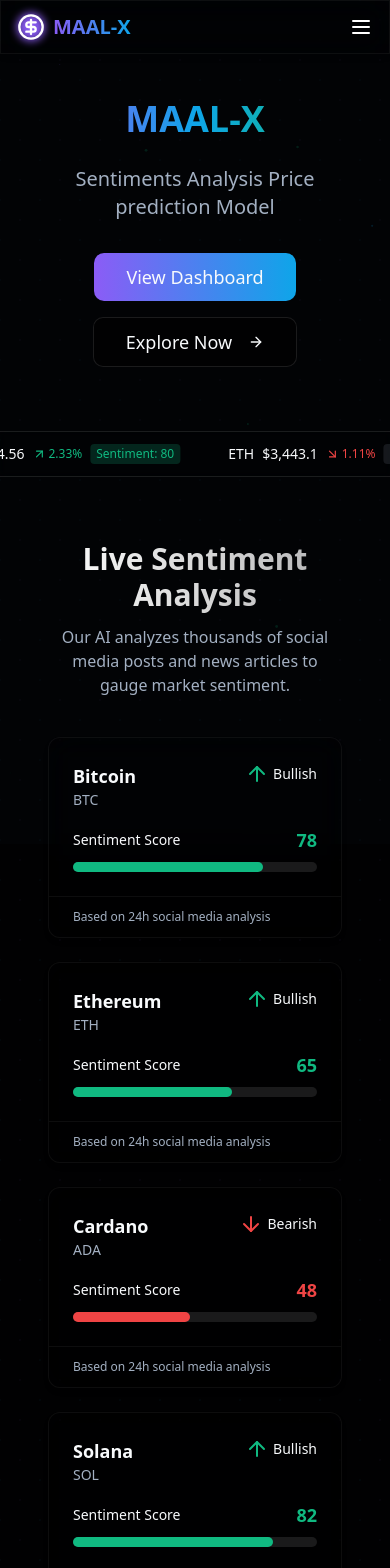
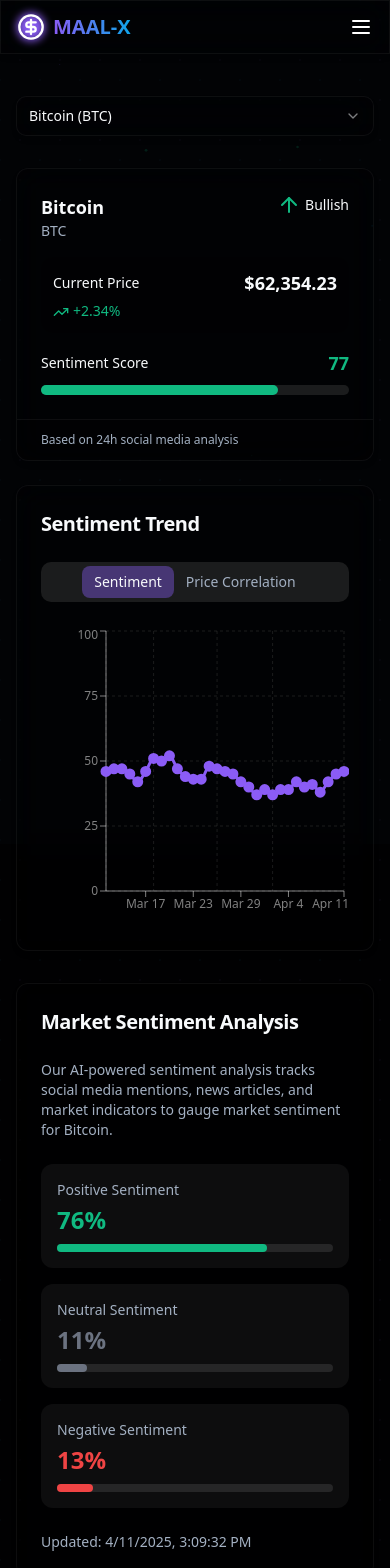
Before and after one commit to aasthachordia/crypto-pulse-nexus, a React (Vite) app: page / in a window 390 px wide. Shown: the top 1568 px of the page. Built offline with nearby package versions, Linux system fonts and the light colour scheme.

Commit message:
feat: Add coin price and graph to sentiment card
- Added price display to the sentiment card.
- Removed glowing effect on selection.
- Integrated coin selection and graph from the dashboard.

```diff
--- a/src/App.tsx
+++ b/src/App.tsx
@@ -3,7 +3,7 @@ import { Toaster } from "@/components/ui/toaster";
 import { Toaster as Sonner } from "@/components/ui/sonner";
 import { TooltipProvider } from "@/components/ui/tooltip";
 import { QueryClient, QueryClientProvider } from "@tanstack/react-query";
-import { BrowserRouter, Routes, Route } from "react-router-dom";
+import { BrowserRouter, Routes, Route, Navigate } from "react-router-dom";
 import Index from "./pages/Index";
 import NotFound from "./pages/NotFound";
 
@@ -17,6 +17,7 @@ const App = () => (
       <BrowserRouter>
         <Routes>
           <Route path="/" element={<Index />} />
+          <Route path="/dashboard" element={<Navigate to="/" replace />} />
           <Route path="*" element={<NotFound />} />
         </Routes>
       </BrowserRouter>
--- a/src/components/crypto/SentimentCard.tsx
+++ b/src/components/crypto/SentimentCard.tsx
@@ -1,5 +1,5 @@
 
-import { ArrowUp, ArrowDown, ArrowRight } from "lucide-react";
+import { ArrowUp, ArrowDown, ArrowRight, TrendingUp, TrendingDown } from "lucide-react";
 import { Card, CardContent, CardFooter } from "@/components/ui/card";
 import { cn } from "@/lib/utils";
 
@@ -8,6 +8,8 @@ interface SentimentCardProps {
   coinSymbol: string;
   sentimentScore: number;
   prediction: "up" | "down" | "neutral";
+  price: number;
+  change24h: number;
   className?: string;
 }
 
@@ -16,6 +18,8 @@ const SentimentCard = ({
   coinSymbol,
   sentimentScore,
   prediction,
+  price,
+  change24h,
   className
 }: SentimentCardProps) => {
   const getSentimentColor = (score: number, prediction: string) => {
@@ -55,7 +59,7 @@ const SentimentCard = ({
       className
     )}>
       <CardContent className="p-6">
-        <div className="flex justify-between items-start">
+        <div className="flex justify-between items-start mb-4">
           <div>
             <h3 className="text-lg font-semibold">{coinName}</h3>
             <p className="text-sm text-muted-foreground">{coinSymbol}</p>
@@ -64,6 +68,23 @@ const SentimentCard = ({
             {getPredictionIcon(prediction)}
             <span className="text-sm">
               {prediction === "up" ? "Bullish" : prediction === "down" ? "Bearish" : "Neutral"}
+            </span>
+          </div>
+        </div>
+
+        <div className="mb-4 p-3 bg-black/20 rounded-lg">
+          <div className="flex justify-between items-center mb-1">
+            <span className="text-sm">Current Price</span>
+            <span className="text-lg font-bold">${price.toLocaleString()}</span>
+          </div>
+          <div className="flex items-center">
+            <span className={`text-sm ${change24h >= 0 ? 'text-crypto-positive' : 'text-crypto-negative'}`}>
+              {change24h >= 0 ? (
+                <TrendingUp size={16} className="inline mr-1" />
+              ) : (
+                <TrendingDown size={16} className="inline mr-1" />
+              )}
+              {change24h >= 0 ? '+' : ''}{change24h}%
             </span>
           </div>
         </div>
--- a/src/components/crypto/TrendingCoins.tsx
+++ b/src/components/crypto/TrendingCoins.tsx
@@ -1,9 +1,7 @@
 
 import { useEffect, useState } from "react";
-import { ChevronRight, ArrowUpRight, ArrowDownRight, Minus } from "lucide-react";
-import { Link } from "react-router-dom";
-import { Card, CardContent, CardHeader, CardTitle, CardFooter } from "@/components/ui/card";
-import { Button } from "@/components/ui/button";
+import { ArrowUpRight, ArrowDownRight, Minus } from "lucide-react";
+import { Card, CardContent, CardHeader, CardTitle } from "@/components/ui/card";
 
 // Mock data for trending coins
 const initialTrendingCoins = [
@@ -63,16 +61,9 @@ const TrendingCoins = () => {
   }, []);
 
   return (
-    <Card className="glassmorphism border-white/10">
+    <Card className="glassmorphism border-white/10 h-full">
       <CardHeader>
-        <CardTitle className="text-xl flex items-center justify-between">
-          <span>Trending Coins</span>
-          <Link to="/coins">
-            <Button variant="ghost" size="sm" className="text-xs flex items-center gap-1">
-              View all <ChevronRight size={14} />
-            </Button>
-          </Link>
-        </CardTitle>
+        <CardTitle className="text-xl">Trending Coins</CardTitle>
       </CardHeader>
 
       <CardContent className="px-6">
@@ -123,14 +114,6 @@ const TrendingCoins = () => {
           ))}
         </div>
       </CardContent>
-
-      <CardFooter className="px-6 py-4 bg-black/20 border-t border-white/5">
-        <Link to="/dashboard" className="w-full">
-          <Button className="w-full bg-gradient-to-r from-crypto-neon-purple to-crypto-neon-blue hover:opacity-90 transition-opacity">
-            View Dashboard
-          </Button>
-        </Link>
-      </CardFooter>
     </Card>
   );
 };
--- a/src/pages/Index.tsx
+++ b/src/pages/Index.tsx
@@ -1,183 +1,302 @@
-import { Link } from "react-router-dom";
+
+import { useState, useEffect } from "react";
 import Navbar from "@/components/layout/Navbar";
 import ParticleBackground from "@/components/ui/particle-background";
-import CryptoTicker from "@/components/crypto/CryptoTicker";
+import TrendingCoins from "@/components/crypto/TrendingCoins";
 import SentimentCard from "@/components/crypto/SentimentCard";
-import TrendingCoins from "@/components/crypto/TrendingCoins";
-import { Button } from "@/components/ui/button";
-import { ArrowRight } from "lucide-react";
+import { Card, CardContent, CardHeader, CardTitle } from "@/components/ui/card";
+import { LineChart, Line, XAxis, YAxis, CartesianGrid, Tooltip, ResponsiveContainer, AreaChart, Area } from 'recharts';
+import {
+  Select,
+  SelectContent,
+  SelectItem,
+  SelectTrigger,
+  SelectValue,
+} from "@/components/ui/select";
+import { Tabs, TabsContent, TabsList, TabsTrigger } from "@/components/ui/tabs";
+
+// Initial coin data
+const initialCoins = [
+  { id: "bitcoin", name: "Bitcoin", symbol: "BTC", price: 62354.23, change24h: 2.34 },
+  { id: "ethereum", name: "Ethereum", symbol: "ETH", price: 3456.78, change24h: -1.2 },
+  { id: "solana", name: "Solana", symbol: "SOL", price: 142.58, change24h: 5.67 },
+  { id: "cardano", name: "Cardano", symbol: "ADA", price: 0.543, change24h: -0.87 },
+  { id: "xrp", name: "XRP", symbol: "XRP", price: 0.621, change24h: 1.07 },
+  { id: "polkadot", name: "Polkadot", symbol: "DOT", price: 7.85, change24h: -2.13 },
+  { id: "avalanche", name: "Avalanche", symbol: "AVAX", price: 35.27, change24h: 3.25 },
+  { id: "binancecoin", name: "Binance Coin", symbol: "BNB", price: 562.34, change24h: 0.76 }
+];
+
+const generateSentimentData = (days: number) => {
+  const data = [];
+  const today = new Date();
+  let sentiment = Math.random() * 30 + 40; // Start between 40-70
+
+  for (let i = days; i >= 0; i--) {
+    const date = new Date();
+    date.setDate(today.getDate() - i);
+
+    sentiment = Math.min(95, Math.max(20, sentiment + (Math.random() * 10 - 5)));
+
+    data.push({
+      date: date.toLocaleDateString('en-US', { month: 'short', day: 'numeric' }),
+      sentiment: Math.round(sentiment),
+      price: Math.round(Math.random() * 5000 + 45000) / 100, // Simulate price between 450-500
+    });
+  }
+
+  return data;
+};
+
 const Index = () => {
-  // Sample sentiment cards data
-  const sentimentCards = [{
-    coinName: "Bitcoin",
-    coinSymbol: "BTC",
-    sentimentScore: 78,
-    prediction: "up" as const
-  }, {
-    coinName: "Ethereum",
-    coinSymbol: "ETH",
-    sentimentScore: 65,
-    prediction: "up" as const
-  }, {
-    coinName: "Cardano",
-    coinSymbol: "ADA",
-    sentimentScore: 48,
-    prediction: "down" as const
-  }, {
-    coinName: "Solana",
-    coinSymbol: "SOL",
-    sentimentScore: 82,
-    prediction: "up" as const
-  }];
-  return <div className="min-h-screen w-full">
+  const [selectedCoin, setSelectedCoin] = useState(initialCoins[0]);
+  const [sentimentData, setSentimentData] = useState(generateSentimentData(30));
+  const [sentimentScore, setSentimentScore] = useState(78);
+  const [prediction, setPrediction] = useState<"up" | "down" | "neutral">("up");
+  const [sentimentBreakdown, setSentimentBreakdown] = useState({
+    positive: 65,
+    neutral: 22,
+    negative: 13
+  });
+
+  useEffect(() => {
+    // Simulate loading new data when coin changes
+    setSentimentData(generateSentimentData(30));
+
+    const newScore = Math.floor(Math.random() * 30 + 50);
+    setSentimentScore(newScore);
+
+    setPrediction(newScore > 70 ? "up" : newScore < 40 ? "down" : "neutral");
+
+    const positive = Math.floor(Math.random() * 30 + 50);
+    const negative = Math.floor(Math.random() * 20);
+    setSentimentBreakdown({
+      positive,
+      negative,
+      neutral: 100 - positive - negative
+    });
+  }, [selectedCoin]);
+
+  return (
+    <div className="min-h-screen">
       <ParticleBackground />
       <Navbar />
 
-      {/* Hero Section */}
-      <section className="pt-24 pb-16 md:pt-32 md:pb-24 px-4">
-        <div className="container mx-auto text-center max-w-3xl">
-          <h1 className="text-4xl md:text-5xl lg:text-6xl font-bold mb-6 leading-tight bg-gradient-to-r from-crypto-neon-purple via-crypto-neon-blue to-crypto-neon-green text-transparent bg-clip-text">MAAL-X</h1>
-          <p className="text-xl md:text-2xl text-muted-foreground mb-8 max-w-2xl mx-auto">Sentiments Analysis Price prediction Model</p>
-          <div className="flex flex-col sm:flex-row gap-4 justify-center">
-            <Link to="/dashboard">
-              <Button className="text-lg px-8 py-6 bg-gradient-to-r from-crypto-neon-purple to-crypto-neon-blue hover:opacity-90 transition-opacity">
-                View Dashboard
-              </Button>
-            </Link>
-            <Link to="/coins">
-              <Button variant="outline" className="text-lg px-8 py-6 border-white/10 hover:bg-white/5">
-                Explore Now <ArrowRight className="ml-2" size={18} />
-              </Button>
-            </Link>
-          </div>
+      <div className="container mx-auto pt-24 pb-16 px-4">
+        <div className="mb-8">
+          <Select
+            value={selectedCoin.id}
+            onValueChange={(value) => {
+              const coin = initialCoins.find(c => c.id === value);
+              if (coin) setSelectedCoin(coin);
+            }}
+          >
+            <SelectTrigger className="w-full md:w-[250px] glassmorphism border-white/10">
+              <SelectValue placeholder="Select a coin" />
+            </SelectTrigger>
+            <SelectContent className="glassmorphism border-white/10 z-50 text-white">
+              {initialCoins.map(coin => (
+                <SelectItem key={coin.id} value={coin.id}>
+                  {coin.name} ({coin.symbol})
+                </SelectItem>
+              ))}
+            </SelectContent>
+          </Select>
         </div>
-      </section>
 
-      {/* Ticker */}
-      <CryptoTicker />
+        <div className="grid grid-cols-1 md:grid-cols-3 gap-6 mb-8">
+          <SentimentCard
+            coinName={selectedCoin.name}
+            coinSymbol={selectedCoin.symbol}
+            sentimentScore={sentimentScore}
+            prediction={prediction}
+            price={selectedCoin.price}
+            change24h={selectedCoin.change24h}
+          />
 
-      {/* Sentiment Cards Section */}
-      <section className="py-16 px-4">
-        <div className="container mx-auto">
-          <div className="mb-10">
-            <h2 className="text-3xl font-bold mb-3 text-center bg-gradient-to-r from-white to-white/70 text-transparent bg-clip-text">
-              Live Sentiment Analysis
-            </h2>
-            <p className="text-center text-muted-foreground max-w-2xl mx-auto">
-              Our AI analyzes thousands of social media posts and news articles to gauge market sentiment.
-            </p>
-          </div>
+          <Card className="md:col-span-2 glassmorphism border-white/10">
+            <CardHeader className="flex flex-row items-center justify-between">
+              <CardTitle className="text-xl">Sentiment Trend</CardTitle>
+            </CardHeader>
+            <CardContent>
+              <Tabs defaultValue="sentiment" className="w-full">
+                <TabsList className="mb-4 bg-white/10 w-full">
+                  <TabsTrigger
+                    value="sentiment"
+                    className="data-[state=active]:bg-crypto-neon-purple/40 data-[state=active]:shadow-none"
+                  >
+                    Sentiment
+                  </TabsTrigger>
+                  <TabsTrigger
+                    value="correlation"
+                    className="data-[state=active]:bg-crypto-neon-purple/40 data-[state=active]:shadow-none"
+                  >
+                    Price Correlation
+                  </TabsTrigger>
+                </TabsList>
 
-          <div className="grid grid-cols-1 md:grid-cols-2 lg:grid-cols-4 gap-6">
-            {sentimentCards.map((card, index) => <SentimentCard key={index} coinName={card.coinName} coinSymbol={card.coinSymbol} sentimentScore={card.sentimentScore} prediction={card.prediction} className="transform transition-transform hover:-translate-y-1 hover:shadow-neon-glow" />)}
-          </div>
+                <TabsContent value="sentiment" className="h-[300px]">
+                  <ResponsiveContainer width="100%" height="100%">
+                    <LineChart data={sentimentData}>
+                      <CartesianGrid strokeDasharray="3 3" stroke="rgba(255,255,255,0.1)" />
+                      <XAxis
+                        dataKey="date"
+                        stroke="rgba(255,255,255,0.5)"
+                        tick={{ fill: 'rgba(255,255,255,0.5)', fontSize: 12 }}
+                      />
+                      <YAxis
+                        domain={[0, 100]}
+                        stroke="rgba(255,255,255,0.5)"
+                        tick={{ fill: 'rgba(255,255,255,0.5)', fontSize: 12 }}
+                      />
+                      <Tooltip
+                        contentStyle={{
+                          background: 'rgba(17, 24, 39, 0.8)',
+                          border: '1px solid rgba(255,255,255,0.2)',
+                          borderRadius: '8px',
+                          color: 'white'
+                        }}
+                      />
+                      <Line
+                        type="monotone"
+                        dataKey="sentiment"
+                        stroke="rgba(139, 92, 246, 1)"
+                        strokeWidth={3}
+                        dot={{ fill: 'rgba(139, 92, 246, 1)', r: 4 }}
+                        activeDot={{ r: 6, fill: 'rgba(139, 92, 246, 1)', stroke: 'white', strokeWidth: 2 }}
+                      />
+                    </LineChart>
+                  </ResponsiveContainer>
+                </TabsContent>
+
+                <TabsContent value="correlation" className="h-[300px]">
+                  <ResponsiveContainer width="100%" height="100%">
+                    <AreaChart data={sentimentData}>
+                      <defs>
+                        <linearGradient id="sentimentGradient" x1="0" y1="0" x2="0" y2="1">
+                          <stop offset="5%" stopColor="rgba(139, 92, 246, 0.8)" stopOpacity={0.8}/>
+                          <stop offset="95%" stopColor="rgba(139, 92, 246, 0.1)" stopOpacity={0.1}/>
+                        </linearGradient>
+                        <linearGradient id="priceGradient" x1="0" y1="0" x2="0" y2="1">
+                          <stop offset="5%" stopColor="rgba(14, 165, 233, 0.8)" stopOpacity={0.8}/>
+                          <stop offset="95%" stopColor="rgba(14, 165, 233, 0.1)" stopOpacity={0.1}/>
+                        </linearGradient>
+                      </defs>
+                      <CartesianGrid strokeDasharray="3 3" stroke="rgba(255,255,255,0.1)" />
+                      <XAxis
+                        dataKey="date"
+                        stroke="rgba(255,255,255,0.5)"
+                        tick={{ fill: 'rgba(255,255,255,0.5)', fontSize: 12 }}
+                      />
+                      <YAxis
+                        yAxisId="left"
+                        orientation="left"
+                        domain={[0, 100]}
+                        stroke="rgba(139, 92, 246, 0.7)"
+                        tick={{ fill: 'rgba(139, 92, 246, 0.7)', fontSize: 12 }}
+                      />
+                      <YAxis
+                        yAxisId="right"
+                        orientation="right"
+                        domain={['auto', 'auto']}
+                        stroke="rgba(14, 165, 233, 0.7)"
+                        tick={{ fill: 'rgba(14, 165, 233, 0.7)', fontSize: 12 }}
+                      />
+                      <Tooltip
+                        contentStyle={{
+                          background: 'rgba(17, 24, 39, 0.8)',
+                          border: '1px solid rgba(255,255,255,0.2)',
+                          borderRadius: '8px',
+                          color: 'white'
+                        }}
+                      />
+                      <Area
+                        type="monotone"
+                        dataKey="sentiment"
+                        stroke="rgba(139, 92, 246, 1)"
+                        fillOpacity={1}
+                        fill="url(#sentimentGradient)"
+                        yAxisId="left"
+                        strokeWidth={2}
+                      />
+                      <Area
+                        type="monotone"
+                        dataKey="price"
+                        stroke="rgba(14, 165, 233, 1)"
+                        fillOpacity={1}
+                        fill="url(#priceGradient)"
+                        yAxisId="right"
+                        strokeWidth={2}
+                      />
+                    </AreaChart>
+                  </ResponsiveContainer>
+                </TabsContent>
+              </Tabs>
+            </CardContent>
+          </Card>
         </div>
-      </section>
 
-      {/* Features Section */}
-      <section className="py-16 px-4 bg-gradient-radial from-crypto-dark-blue/30 to-transparent">
-        <div className="container mx-auto">
-          <div className="grid grid-cols-1 md:grid-cols-2 gap-16 items-center">
-            <div>
-              <TrendingCoins />
-            </div>
+        <div className="grid grid-cols-1 md:grid-cols-3 gap-6">
+          <div className="md:col-span-2">
+            <Card className="glassmorphism border-white/10 h-full">
+              <CardHeader>
+                <CardTitle className="text-xl">Market Sentiment Analysis</CardTitle>
+              </CardHeader>
+              <CardContent>
+                <p className="mb-6 text-sm text-muted-foreground">
+                  Our AI-powered sentiment analysis tracks social media mentions, news articles, and market indicators
+                  to gauge market sentiment for {selectedCoin.name}.
+                </p>
 
-            <div>
-              <h2 className="text-3xl font-bold mb-6 bg-gradient-to-r from-white to-white/70 text-transparent bg-clip-text">
-                Make Informed Decisions
-              </h2>
-              <div className="space-y-6">
-                <div className="flex gap-4">
-                  <div className="w-12 h-12 rounded-lg bg-crypto-neon-purple/20 flex items-center justify-center flex-shrink-0">
-                    <div className="w-6 h-6 rounded-full bg-crypto-neon-purple flex items-center justify-center text-white">
-                      1
+                <div className="grid grid-cols-1 md:grid-cols-3 gap-4 mb-6">
+                  <div className="bg-white/5 rounded-lg p-4">
+                    <div className="text-sm text-muted-foreground mb-1">Positive Sentiment</div>
+                    <div className="text-2xl font-bold text-crypto-positive">{sentimentBreakdown.positive}%</div>
+                    <div className="w-full h-2 bg-white/10 rounded-full mt-2">
+                      <div
+                        className="bg-crypto-positive h-2 rounded-full"
+                        style={{ width: `${sentimentBreakdown.positive}%` }}
+                      ></div>
                     </div>
                   </div>
-                  <div>
-                    <h3 className="text-xl font-medium mb-1">Real-time Sentiment Analysis</h3>
-                    <p className="text-muted-foreground">
-                      Our AI constantly monitors social media, news, and forums to analyze market sentiment.
-                    </p>
+
+                  <div className="bg-white/5 rounded-lg p-4">
+                    <div className="text-sm text-muted-foreground mb-1">Neutral Sentiment</div>
+                    <div className="text-2xl font-bold text-crypto-neutral">{sentimentBreakdown.neutral}%</div>
+                    <div className="w-full h-2 bg-white/10 rounded-full mt-2">
+                      <div
+                        className="bg-crypto-neutral h-2 rounded-full"
+                        style={{ width: `${sentimentBreakdown.neutral}%` }}
+                      ></div>
+                    </div>
+                  </div>
+
+                  <div className="bg-white/5 rounded-lg p-4">
+                    <div className="text-sm text-muted-foreground mb-1">Negative Sentiment</div>
+                    <div className="text-2xl font-bold text-crypto-negative">{sentimentBreakdown.negative}%</div>
+                    <div className="w-full h-2 bg-white/10 rounded-full mt-2">
+                      <div
+                        className="bg-crypto-negative h-2 rounded-full"
+                        style={{ width: `${sentimentBreakdown.negative}%` }}
+                      ></div>
+                    </div>
                   </div>
                 </div>
 
-                <div className="flex gap-4">
-                  <div className="w-12 h-12 rounded-lg bg-crypto-neon-blue/20 flex items-center justify-center flex-shrink-0">
-                    <div className="w-6 h-6 rounded-full bg-crypto-neon-blue flex items-center justify-center text-white">
-                      2
-                    </div>
-                  </div>
-                  <div>
-                    <h3 className="text-xl font-medium mb-1">Price Predictions</h3>
-                    <p className="text-muted-foreground">
-                      Get 24-hour and 7-day price forecasts based on historical data and sentiment trends.
-                    </p>
-                  </div>
+                <div className="text-sm text-muted-foreground">
+                  Updated: {new Date().toLocaleString()}
                 </div>
+              </CardContent>
+            </Card>
+          </div>
 
-                <div className="flex gap-4">
-                  <div className="w-12 h-12 rounded-lg bg-crypto-neon-green/20 flex items-center justify-center flex-shrink-0">
-                    <div className="w-6 h-6 rounded-full bg-crypto-neon-green flex items-center justify-center text-white">
-                      3
-                    </div>
-                  </div>
-                  <div>
-                    <h3 className="text-xl font-medium mb-1">Advanced Visualizations</h3>
-                    <p className="text-muted-foreground">
-                      Interactive charts and dashboards to visualize sentiment trends and market movements.
-                    </p>
-                  </div>
-                </div>
-
-                <Link to="/dashboard" className="inline-block mt-6">
-                  <Button className="px-8 py-6 bg-gradient-to-r from-crypto-neon-purple to-crypto-neon-blue hover:opacity-90 transition-opacity">
-                    Explore Dashboard
-                  </Button>
-                </Link>
-              </div>
-            </div>
+          <div>
+            <TrendingCoins />
           </div>
         </div>
-      </section>
+      </div>
+    </div>
+  );
+};
 
-      {/* CTA Section */}
-      <section className="py-20 px-4">
-        <div className="container mx-auto text-center max-w-4xl">
-          <div className="glassmorphism rounded-2xl p-10 border border-white/5 shadow-neon-glow">
-            <h2 className="text-3xl md:text-4xl font-bold mb-6 bg-gradient-to-r from-crypto-neon-purple to-crypto-neon-blue text-transparent bg-clip-text">
-              Stay Ahead of the Market
-            </h2>
-            <p className="text-xl text-muted-foreground mb-8 max-w-2xl mx-auto">
-              Get personalized alerts, in-depth analysis, and access to our predictive AI models.
-            </p>
-            <Button className="px-8 py-6 text-lg bg-gradient-to-r from-crypto-neon-purple to-crypto-neon-blue hover:opacity-90 transition-opacity">
-              Get Started Now
-            </Button>
-          </div>
-        </div>
-      </section>
-
-      {/* Footer */}
-      <footer className="border-t border-white/5 py-10 px-4">
-        <div className="container mx-auto">
-          <div className="flex flex-col md:flex-row justify-between items-center">
-            <div className="flex items-center gap-2 mb-4 md:mb-0">
-              <span className="text-xl font-bold bg-gradient-to-r from-crypto-neon-purple to-crypto-neon-blue text-transparent bg-clip-text">
-                MAAL-X
-              </span>
-              <span className="text-sm text-muted-foreground">© 2025</span>
-            </div>
-
-            <div className="flex space-x-6">
-              <Link to="/" className="text-muted-foreground hover:text-foreground transition">Home</Link>
-              <Link to="/dashboard" className="text-muted-foreground hover:text-foreground transition">Dashboard</Link>
-              <Link to="/coins" className="text-muted-foreground hover:text-foreground transition">Coins</Link>
-              <a href="#" className="text-muted-foreground hover:text-foreground transition">About</a>
-              <a href="#" className="text-muted-foreground hover:text-foreground transition">Contact</a>
-            </div>
-          </div>
-        </div>
-      </footer>
-    </div>;
-};
 export default Index;
```
